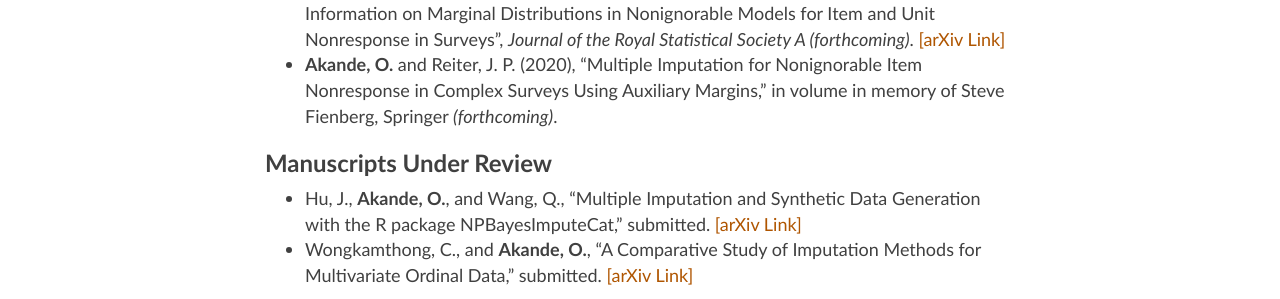
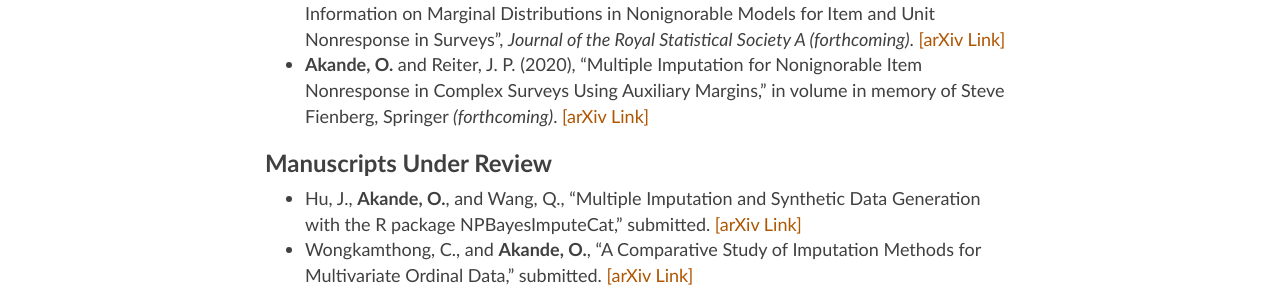
Before and after one commit to akandelanre/akandelanre.github.io, a Jekyll site: the page built from publications.md, in a window 1280 px wide and 1282 px high. Shown: the part 509-808 px from the top of the window. Built offline with Jekyll 4.4.1, drawn with Linux system fonts in a browser that asks for light colours; nearby versions of some CDN libraries.

Commit message:
Add arxiv link for Fienberg chapter

```diff
--- a/publications.md
+++ b/publications.md
@@ -8,7 +8,7 @@ title: Publications
 - **Akande, O.**, Barrientos, A. F. and Reiter, J. P. (2018), "[Simultaneous Edit and Imputation For Household Data with Structural Zeros](https://dx.doi.org/10.1093/jssam/smy022)", _Journal of Survey Statistics and Methodology_, 0, 1–22.
 - **Akande, O.**, Reiter, J. P. and Barrientos, A. F. (2019), "[Multiple Imputation of Missing Values in Household Data with Structural Zeros](https://www150.statcan.gc.ca/n1/pub/12-001-x/2019002/article/00005-eng.htm)", _Survey Methodology_, , 45:2, 271-294.
 - **Akande, O.**, Madson, G., Hillygus, D. S. and Reiter, J. P. (2020), "Leveraging Auxiliary Information on Marginal Distributions in Nonignorable Models for Item and Unit Nonresponse in Surveys", _Journal of the Royal Statistical Society A (forthcoming)_. [[arXiv Link]](https://arxiv.org/abs/1907.06145)
-- **Akande, O.** and Reiter, J. P. (2020), "Multiple Imputation for Nonignorable Item Nonresponse in Complex Surveys Using Auxiliary Margins,"  in volume in memory of Steve Fienberg, Springer _(forthcoming)_.
+- **Akande, O.** and Reiter, J. P. (2020), "Multiple Imputation for Nonignorable Item Nonresponse in Complex Surveys Using Auxiliary Margins,"  in volume in memory of Steve Fienberg, Springer _(forthcoming)_. [[arXiv Link]](https://arxiv.org/abs/2011.05482)
 
 ### Manuscripts Under Review
 - Hu, J., **Akande, O.**, and Wang, Q., "Multiple Imputation and Synthetic Data Generation with the R package NPBayesImputeCat," submitted. [[arXiv Link]](https://arxiv.org/abs/2007.06101)
```
